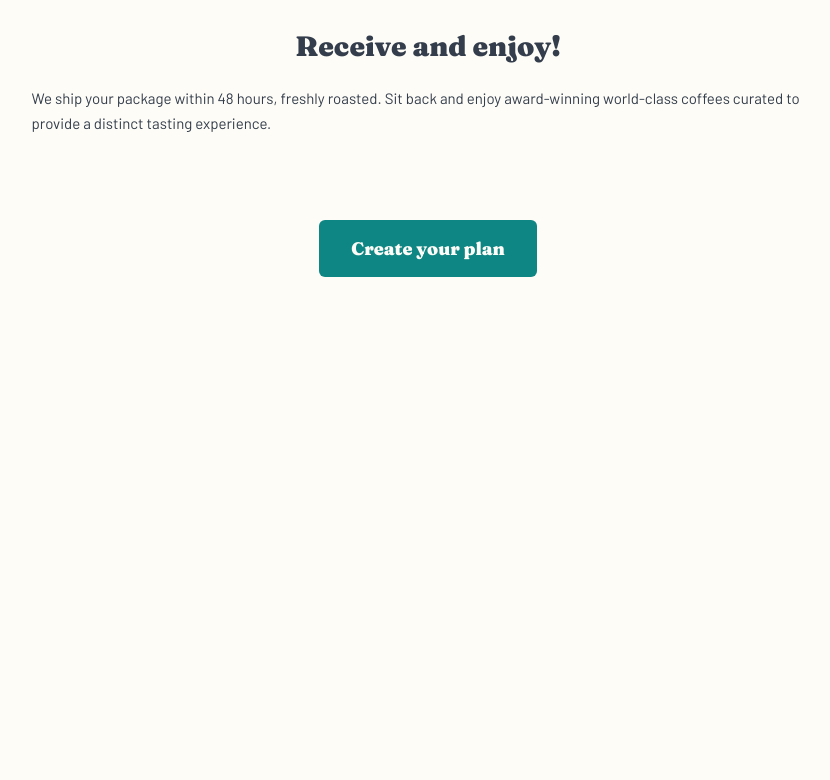
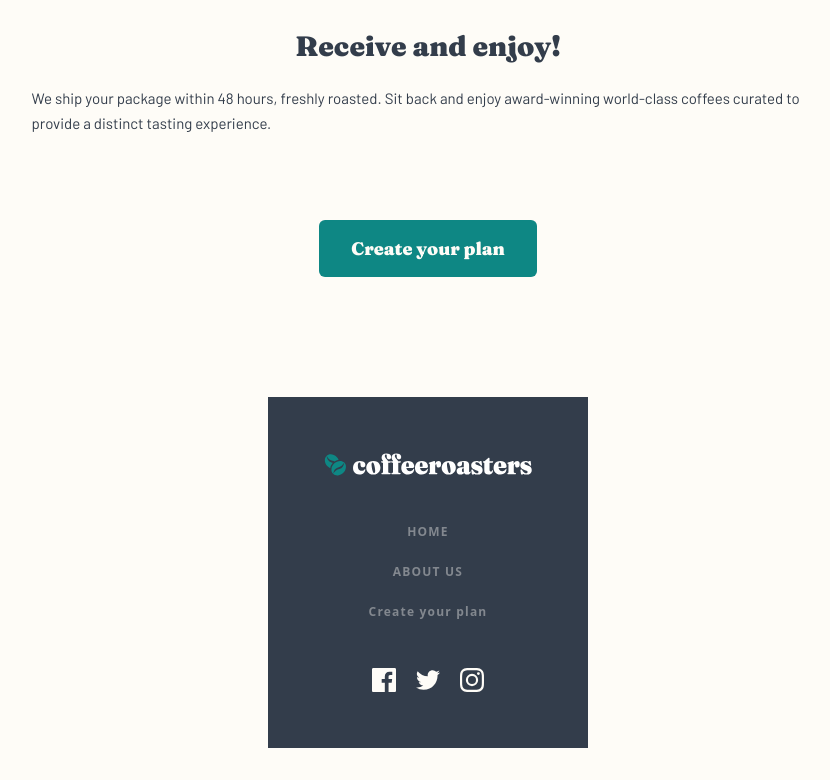
Before and after one commit to tikosaghinadze/cofeeroasters-subscription, a React (Vite) app: page / in a window 1280 px wide. Shown: the part 4043-4823 px from the top of the page, without its empty margins (212-1042 px from the left). Before the commit the page ends 4352 px from the top, so only its background shows below. Built offline with nearby package versions, Linux system fonts and the light colour scheme.

Commit message:
feat: make footer component

```diff
--- a/src/App.jsx
+++ b/src/App.jsx
@@ -1,3 +1,4 @@
+import Footer from "./components/Footer/Footer";
 import Header from "./components/Header/Header";
 import Home from "./pages/Home/Home";
 
@@ -7,6 +8,7 @@ function App() {
       <main className="flex flex-col items-center p-8 w-96 min-h-screen">
         <Header />
         <Home />
+        <Footer />
       </main>
     </>
   );
--- /dev/null
+++ b/src/components/Footer/Footer.jsx
@@ -0,0 +1,37 @@
+import Logo from "../../assets/images/shared/desktop/footerLogo.svg";
+import Facebook from "../../assets/images/shared/desktop/icon-facebook.svg";
+import Twitter from "../../assets/images/shared/desktop/icon-twitter.svg";
+import Instagram from "../../assets/images/shared/desktop/icon-instagram.svg";
+const Footer = () => {
+  return (
+    <div className="mt-[120px] w-full p-14 bg-darkBlue ">
+      <div>
+        <img className="" src={Logo} alt="logo" />
+      </div>
+      <div className=" flex flex-col items-center my-12 gap-6">
+        <h3 className="text-gray font-bold text-xs tracking-widest">HOME</h3>
+        <h3 className="text-gray font-bold text-xs tracking-widest">
+          ABOUT US
+        </h3>
+        <h3 className="text-gray font-bold text-xs tracking-widest">
+          Create your plan
+        </h3>
+      </div>
+      <div className="flex flex-row gap-5 items-center justify-center">
+        <div>
+          {" "}
+          <img src={Facebook} alt="facebook" />
+        </div>
+        <div>
+          {" "}
+          <img src={Twitter} alt="tvitter" />
+        </div>
+        <div>
+          {" "}
+          <img src={Instagram} alt="instagram" />
+        </div>
+      </div>
+    </div>
+  );
+};
+export default Footer;
```
Also changed, not shown: src/assets/images/shared/desktop/footerLogo.svg (added).
